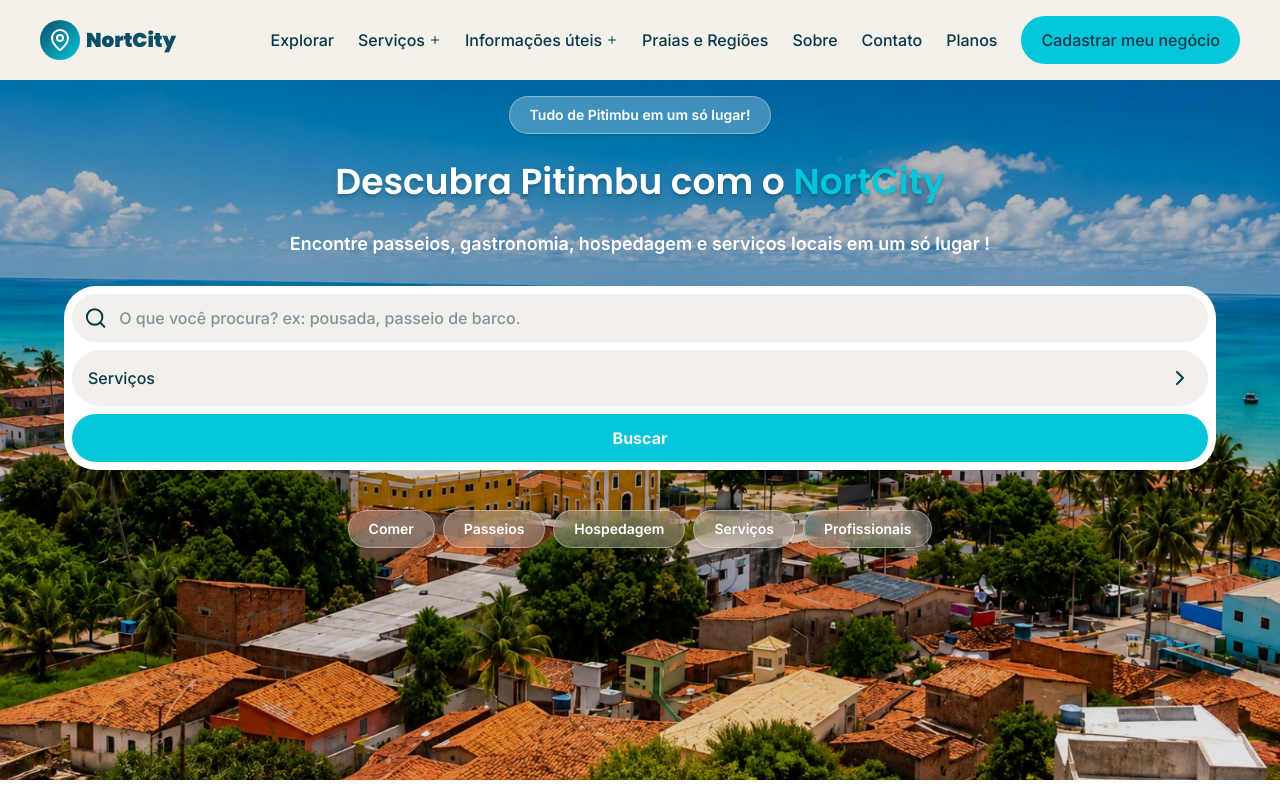
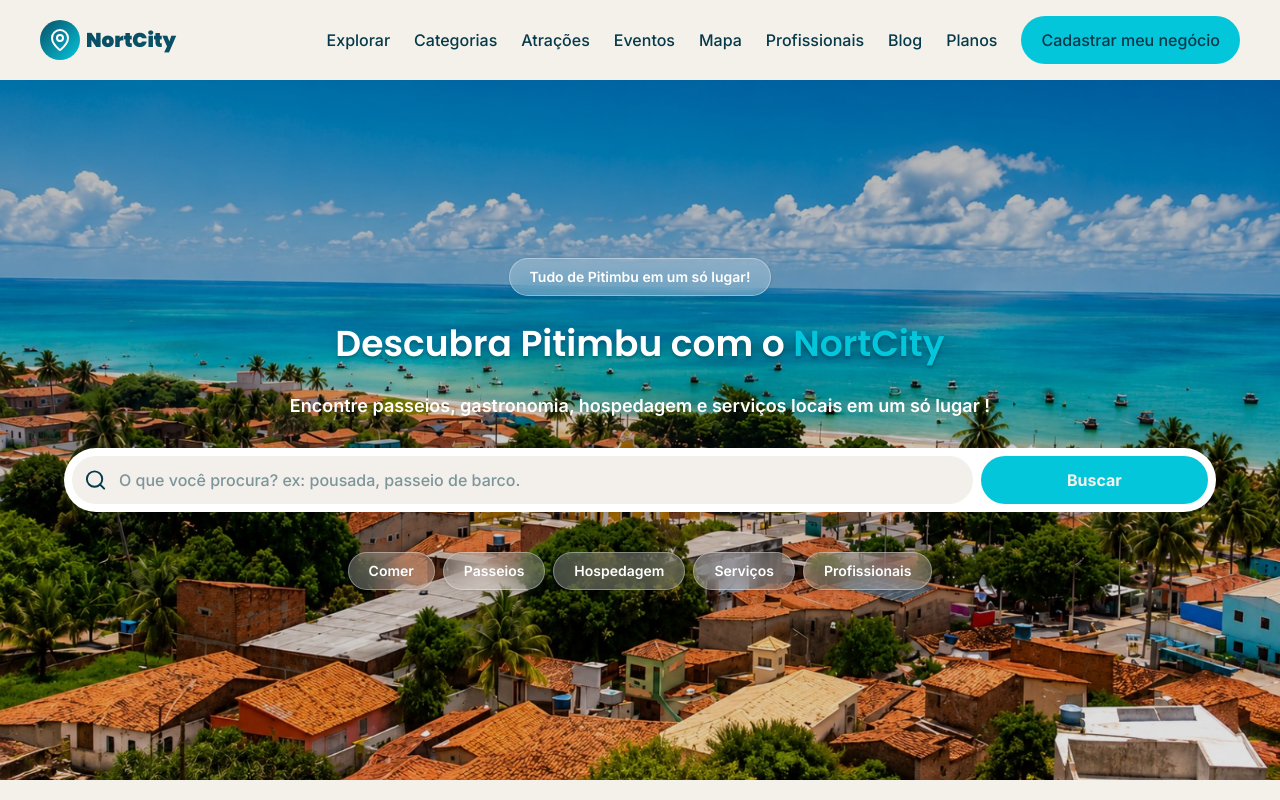
Before and after one commit to Carlosmveloso/nortcity, a React (Vite) app: page / in a window 1280 px wide. Shown: the top 800 px of the page. Built offline with nearby package versions, Linux system fonts and the light colour scheme.

Commit message:
fazendo ajustes de responsividade

```diff
--- a/src/components/home/CategoriesSection.jsx
+++ b/src/components/home/CategoriesSection.jsx
@@ -5,18 +5,19 @@
 function CategoriesSection() {
     return (
         <>
-            <section className="bg-white">
+            <section className='py-16 md:py-24 bg-background'>
+                <section className="container">
                     <section className='flex flex-col items-center pb-10'>
-                    <h1 className='text-center pt-15 pb-5 font-head font-extrabold text-3xl font-stretch-expanded'>{categoriesSection.title}</h1>
+                        <h1 className='text-center pb-5 font-head font-extrabold text-3xl font-stretch-expanded'>{categoriesSection.title}</h1>
                         <p className='text-center text-balance text-dark-ocean/80'>{categoriesSection.description}</p>
                     </section>
-                <section className="grid grid-cols-2 gap-4 p-4">
+                    <section className="grid grid-cols-2 gap-4 md:gap-6 p-4 md:grid-cols-3 lg:grid-cols-5">
                         {categoriesSection.categories.map((category) => {
                             return (
                                 <section
                                     key={category.title}
                                     style={{ backgroundImage: `url(${category.img})` }}
-                                className="h-48 relative rounded-3xl bg-cover bg-center overflow-hidden text-sand"
+                                    className="h-46 md:h-75 relative rounded-3xl bg-cover bg-center overflow-hidden text-sand"
                                 >
                                     <div className="absolute inset-0 bg-linear-to-t from-black/70 via-black/30 to-transparent"></div>
                                     <div className="relative z-10 flex h-full flex-col justify-end p-4 text-white">
@@ -29,6 +30,7 @@
                         })}
                     </section>
                 </section>
+            </section>
         </>
     );
 }
--- a/src/components/home/HeroSection.jsx
+++ b/src/components/home/HeroSection.jsx
@@ -13,7 +13,7 @@
     bg-[linear-gradient(rgba(0,0,0,0.30),rgba(0,0,0,0.10)),url('/hero-beach1.jpeg')]
     bg-cover bg-center bg-no-repeat
     min-h-[700px]
-    flex flex-col items-center
+    flex flex-col items-center justify-center
     shadow-lg`;
     const heroCta = `
     w-9/10 h-full
@@ -32,8 +32,8 @@
                         Encontre passeios, gastronomia, hospedagem e serviços locais em um só lugar
                         !
                     </p>
-                    <section className="w-full bg-white rounded-4xl p-2 flex flex-col gap-2">
-                        <section className="flex p-3 bg-sand-dark/50 gap-3 text-dark-ocean rounded-full">
+                    <section className="w-full bg-white rounded-4xl p-2 flex flex-col md:flex-row gap-2">
+                        <section className="flex p-3 bg-sand-dark/50 gap-3 text-dark-ocean rounded-full flex-grow-4">
                             <Search />
                             <input
                                 className=" w-full"
@@ -41,35 +41,7 @@
                                 placeholder="O que você procura? ex: pousada, passeio de barco."
                             />
                         </section>
-                        <section className="flex justify-between p-4 bg-sand-dark/50 rounded-4xl text-dark-ocean">
-                            <section
-                                className={`${categoriesOpen ? 'grid w-full grid-cols-2 gap-y-1' : 'w-full flex justify-between'}`}
-                            >
-                                <p className="self-start">Serviços</p>
-                                {/* // className={`${categoriesOpen ? 'block row-start-2 col-start-1' : 'hidden'}`} */}
-                                <ul
-                                    className={`${categoriesOpen ? 'block row-start-2 col-start-1 menu  rounded-box w-56' : 'hidden'}`}
-                                >
-                                    <li>
-                                        <a>Negócios</a>
-                                    </li>
-                                    <li>
-                                        <a>Profissionais</a>
-                                    </li>
-                                    <li>
-                                        <a>Prestadores de serviços</a>
-                                    </li>
-                                </ul>
-                                <button
-                                    className="row-start-1 col-start-2 justify-self-end self-start justify-items-end"
-                                    onClick={() => setCategoriesOpen(!categoriesOpen)}
-                                >
-                                    {categoriesOpen ? <ChevronDown /> : <ChevronRight />}
-                                </button>
-                            </section>
-                            <button></button>
-                        </section>
-                        <button className="w-full bg-turquoise p-3 rounded-3xl">
+                        <button className="w-full sm:w-1/5 bg-turquoise p-3 rounded-3xl">
                             <p className="text-sand font-bold ">Buscar</p>
                         </button>
                     </section>
--- a/src/components/layout/Footer.jsx
+++ b/src/components/layout/Footer.jsx
@@ -80,13 +80,13 @@
               <li className="py-2">
                 <section className="flex gap-2">
                   <Mail className="w-4 text-turquoise-light" />
-                  <p className="text-sand-dark">contato@gmail.com</p>
+                  <p className="text-sand-dark">carloseduardomveloso@gmail.com</p>
                 </section>
               </li>
               <li className="py-2">
                 <section className="flex gap-2">
                   <Phone className="w-4 text-turquoise-light" />
-                  <p className="text-sand-dark">(83) 90999-9999</p>
+                  <p className="text-sand-dark">(83) 99113-4990</p>
                 </section>
               </li>
               <li className="py-2">
@@ -120,7 +120,7 @@
         >
           <section className="">
             <p className="py-2 text-center">
-              © 2026 Farol Pitimbu. Todos os direitos reservados.
+              © 2025 Farol Pitimbu. Todos os direitos reservados.
             </p>
           </section>
           <section className="">
--- a/src/components/layout/Navbar.jsx
+++ b/src/components/layout/Navbar.jsx
@@ -31,64 +31,13 @@
                         <nav className="w-full">
                             <ul className="flex flex-col gap-1 xl:flex-row xl:items-center xl:justify-end xl:gap-6">
                                 <li className="px-3 py-3 xl:p-0">Explorar</li>
-
-                                <li className="relative px-3 py-3 xl:p-0">
-                                    <button
-                                        type="button"
-                                        onClick={() =>
-                                            setOpenDropDown(
-                                                openDropDown === 'services' ? null : 'services',
-                                            )
-                                        }
-                                        className="flex items-center gap-1"
-                                    >
-                                        Serviços{' '}
-                                        {openDropDown === 'services' ? (
-                                            <Minus className="w-3" />
-                                        ) : (
-                                            <Plus className="w-3" />
-                                        )}
-                                    </button>
-                                    <ul
-                                        className={`mt-3 space-y-3 xl:absolute xl:top-full xl:left-0 xl:z-50 xl:mt-4 xl:w-56 xl:rounded-md xl:bg-white xl:p-4 xl:shadow-lg ${openDropDown === 'services' ? 'block' : 'hidden'}`}
-                                    >
-                                        <li className="my-3">Negócios</li>
-                                        <li className="my-3">Profissionais</li>
-                                        <li className="my-3">Prestadores de Serviços</li>
-                                    </ul>
-                                </li>
-
-                                <li className="relative px-3 py-3 xl:p-0">
-                                    <button
-                                        type="button"
-                                        onClick={() =>
-                                            setOpenDropDown(openDropDown === 'info' ? null : 'info')
-                                        }
-                                        className="flex items-center gap-1 whitespace-nowrap"
-                                    >
-                                        Informações úteis{' '}
-                                        {openDropDown === 'info' ? (
-                                            <Minus className="w-3" />
-                                        ) : (
-                                            <Plus className="w-3" />
-                                        )}
-                                    </button>
-                                    <ul
-                                        className={`mt-3 space-y-3 xl:absolute xl:top-full xl:left-0 xl:z-50 xl:mt-4 xl:w-56 xl:rounded-md xl:bg-white xl:p-4 xl:shadow-lg ${openDropDown === 'info' ? 'block' : 'hidden'}`}
-                                    >
-                                        <li className="my-3">Tábua de maré</li>
-                                        <li className="my-3">Feiras livres</li>
-                                        <li className="my-3">Telefones úteis</li>
-                                        <li className="my-3">Eventos</li>
-                                    </ul>
-                                </li>
-
-                                <li className="px-3 py-3 whitespace-nowrap xl:p-0">
-                                    Praias e Regiões
-                                </li>
-                                <li className="px-3 py-3 xl:p-0">Sobre</li>
-                                <li className="px-3 py-3 xl:p-0">Contato</li>
-                                <li className="px-3 py-3 xl:p-0">Planos</li>
+                                <li className="px-3 py-3 xl:p-0">Categorias</li>
+                                <li className="px-3 py-3 xl:p-0">Atrações</li>
+                                <li className="px-3 py-3 xl:p-0">Eventos</li>
+                                <li className="px-3 py-3 xl:p-0">Mapa</li>
+                                <li className="px-3 py-3 xl:p-0">Profissionais</li>
+                                <li className="px-3 py-3 xl:p-0">Blog</li>
+                                <li className='p-3 xl:p-0'>Planos</li>
                                 <li className="px-3 py-3 xl:p-0">
                                     <a className="bg-turquoise block w-full rounded-full px-5 py-3 text-center whitespace-nowrap sm:w-auto">
                                         Cadastrar meu negócio
```
Also changed, not shown: 1 other file (tests, documents, lock files or other folders). Lines whose indentation alone changed are shown as unchanged.
